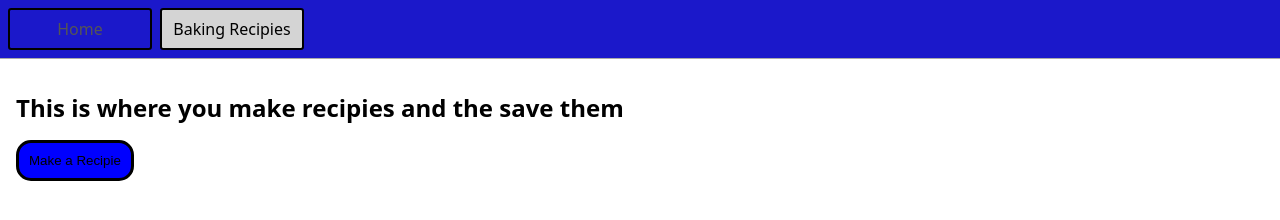
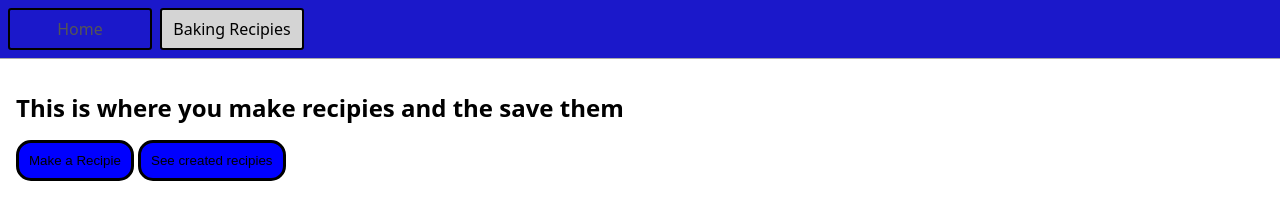
Before and after one commit to ProgramLogic/Baking-Project, a website: page page2.html in a window 1280 px wide. Drawn offline with Linux system fonts and the light colour scheme.

Commit message:
added see recipies btn

```diff
--- a/page2.html
+++ b/page2.html
@@ -18,6 +18,10 @@
       <button class="rec1">
         Make a Recipie
       </button>
+
+      <button class="see">
+        See created recipies
+      </button>
     </main>
   </body>
 </html>
--- a/styles.css
+++ b/styles.css
@@ -114,3 +114,12 @@ nav a[aria-current='Unit'] {
   border: #000;
   border: solid;
 }
+
+.see {
+  color:#000;
+  background-color:blue;
+  padding: 10px;
+  border-radius: 15px;
+  border: #000;
+  border: solid;
+}
```
